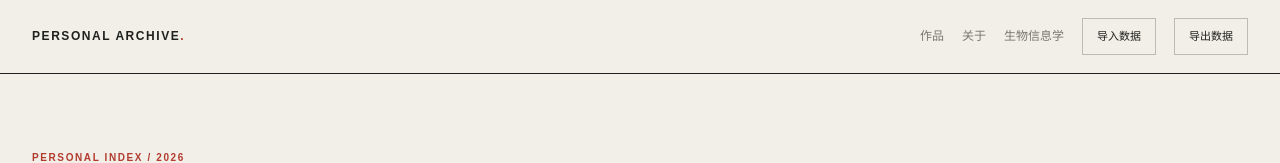
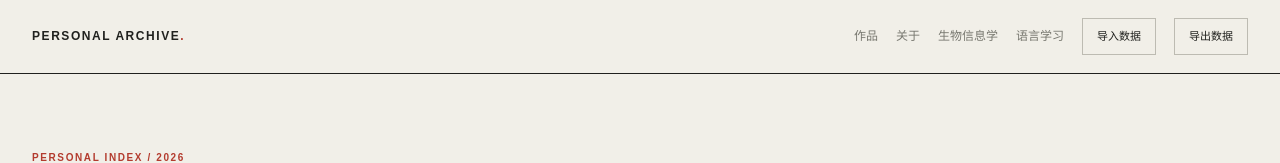
Before and after one commit to 2763005821/Favier.github.io, a plain HTML site: page index.html in a window 1280 px wide. Shown: the top 163 px of the page. Drawn offline with Linux system fonts and the light colour scheme.

Commit message:
Add language learning navigation

```diff
--- a/index.html
+++ b/index.html
@@ -88,7 +88,7 @@ footer{border-top:1px solid var(--ink);padding:22px 0 36px;color:var(--muted);fo
 <body>
 <header><div class="wrap nav">
   <div class="brand">PERSONAL ARCHIVE<span style="color:var(--accent)">.</span></div>
-  <nav class="nav-right"><a href="#works">作品</a><a href="#about">关于</a><a href="bioinformatics/index.html">生物信息学</a><button class="btn ghost" id="importBtn">导入数据</button><button class="btn ghost" id="exportBtn">导出数据</button><input id="importFile" type="file" accept="application/json,.json" hidden></nav>
+  <nav class="nav-right"><a href="#works">作品</a><a href="#about">关于</a><a href="bioinformatics/index.html">生物信息学</a><a href="languages/index.html">语言学习</a><button class="btn ghost" id="importBtn">导入数据</button><button class="btn ghost" id="exportBtn">导出数据</button><input id="importFile" type="file" accept="application/json,.json" hidden></nav>
 </div></header>
 <main class="wrap">
   <section class="hero" id="about">
```
